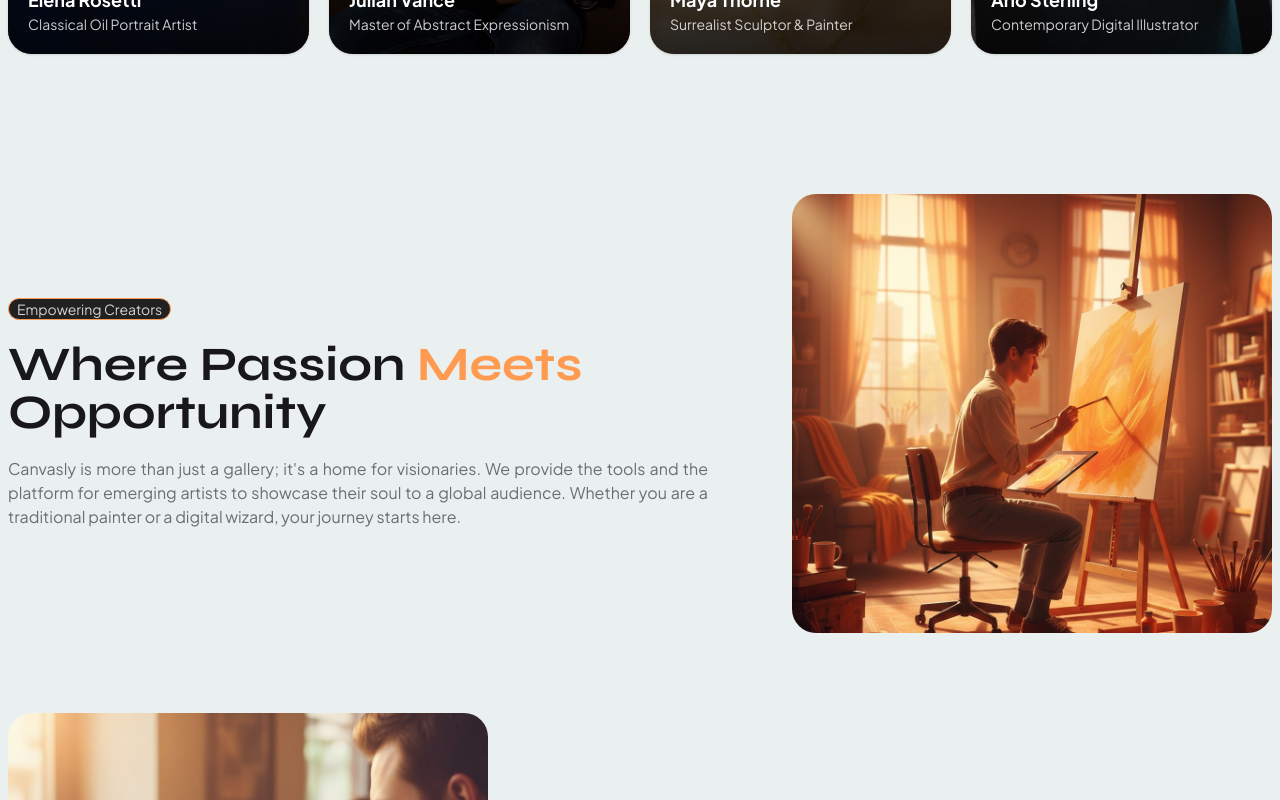
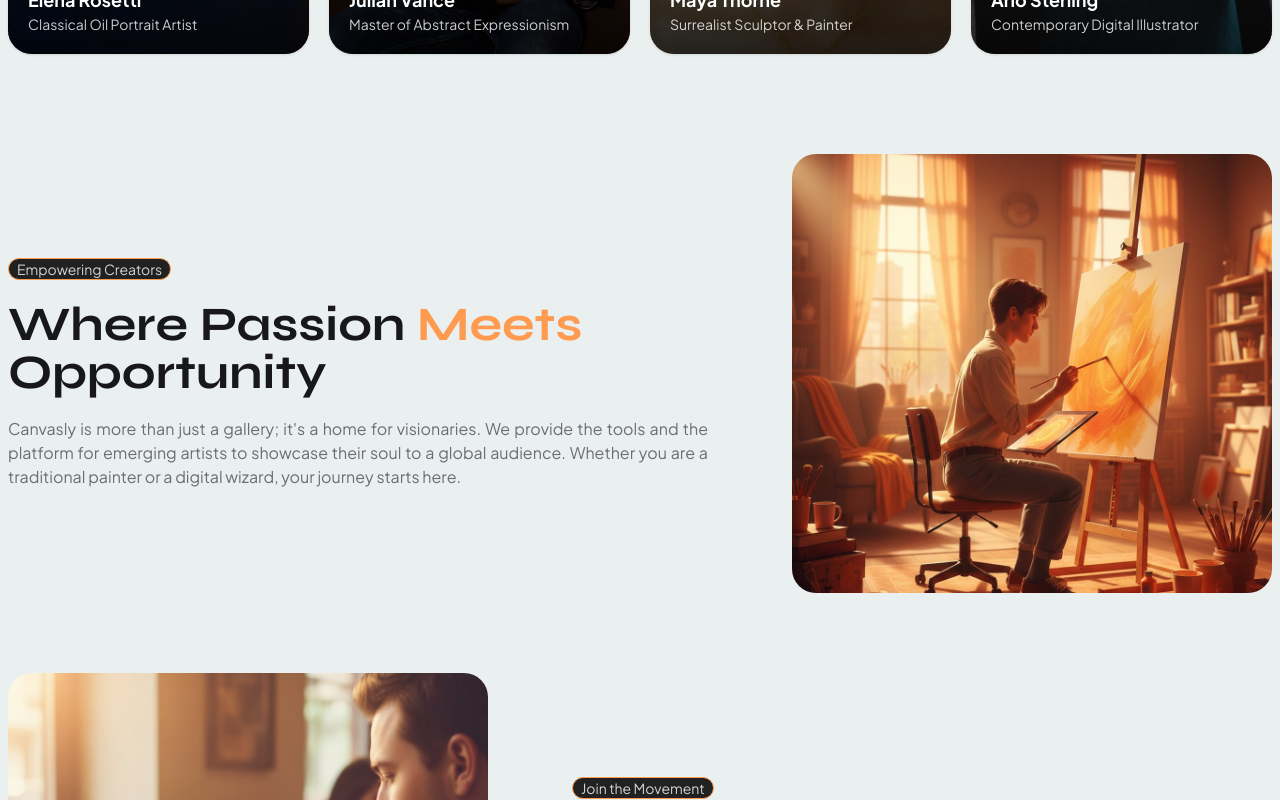
Before and after one commit to arafbinmasud/canvasly-client, a React (Vite) app: page / in a window 1280 px wide. Shown: the part 1720-2520 px from the top of the page. Built offline with nearby package versions, Linux system fonts and the light colour scheme; no server answers.

Commit message:
feat(home): add react awesome reveal to home page

```diff
--- a/package.json
+++ b/package.json
@@ -13,6 +13,7 @@
     "@tailwindcss/vite": "^4.2.0",
     "firebase": "^12.9.0",
     "react": "^19.2.0",
+    "react-awesome-reveal": "^4.3.1",
     "react-dom": "^19.2.0",
     "react-icons": "^5.5.0",
     "react-router": "^7.13.0",
--- a/src/pages/Home.jsx
+++ b/src/pages/Home.jsx
@@ -2,14 +2,21 @@ import CommunityHighlights from "../components/home-page/CommunityHighlights";
 import FeaturedArts from "../components/home-page/FeaturedArts";
 import Hero from "../components/home-page/Hero";
 import TopArtists from "../components/home-page/TopArtists";
+import { Fade } from "react-awesome-reveal";
 
 const Home = () => {
   return (
     <>
       <Hero />
-      <FeaturedArts/>
-      <TopArtists />
-      <CommunityHighlights />
+      <Fade direction="up" triggerOnce={true} fraction={0.2}>
+        <FeaturedArts />
+      </Fade>
+      <Fade direction="up" triggerOnce={true} fraction={0.2}>
+        <TopArtists />
+      </Fade>
+      <Fade direction="up" triggerOnce={true} fraction={0.2}>
+        <CommunityHighlights />
+      </Fade>
     </>
   );
 };
```
Also changed, not shown: 1 other file (tests, documents, lock files or other folders).
